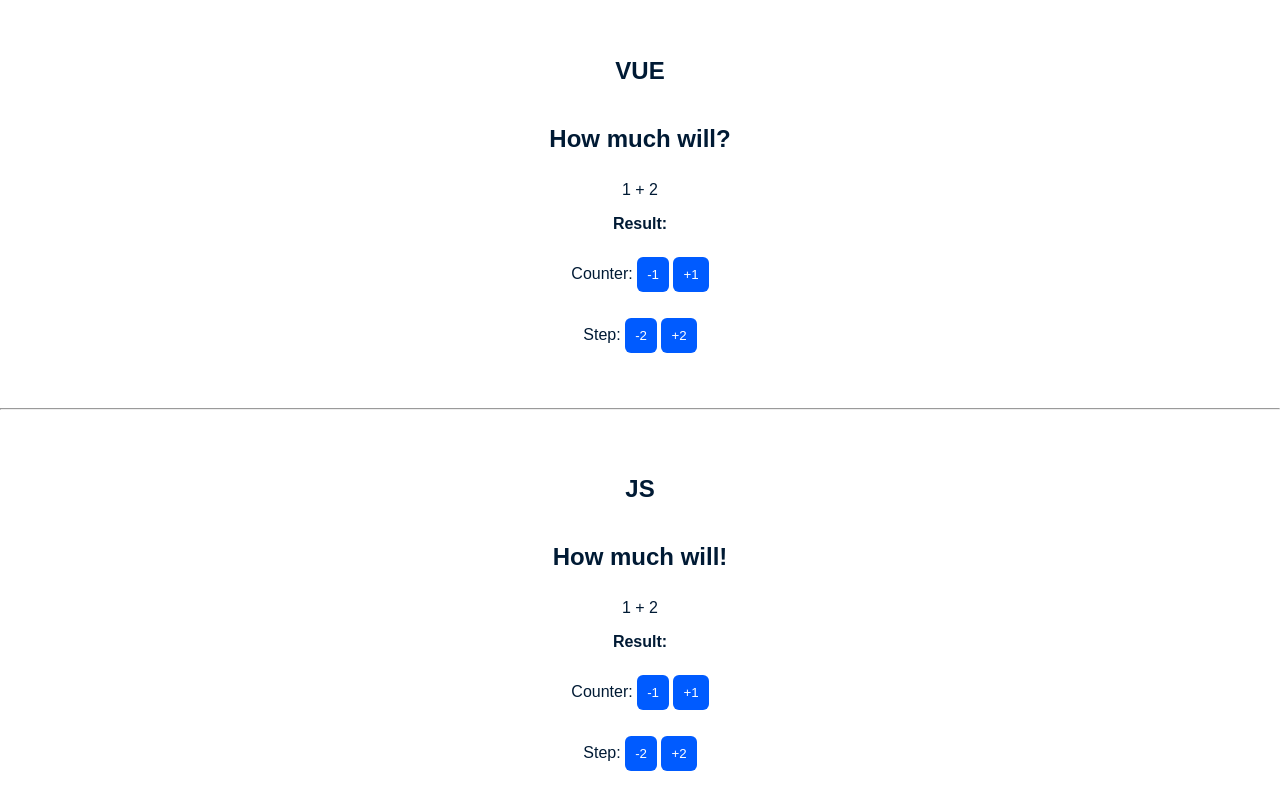
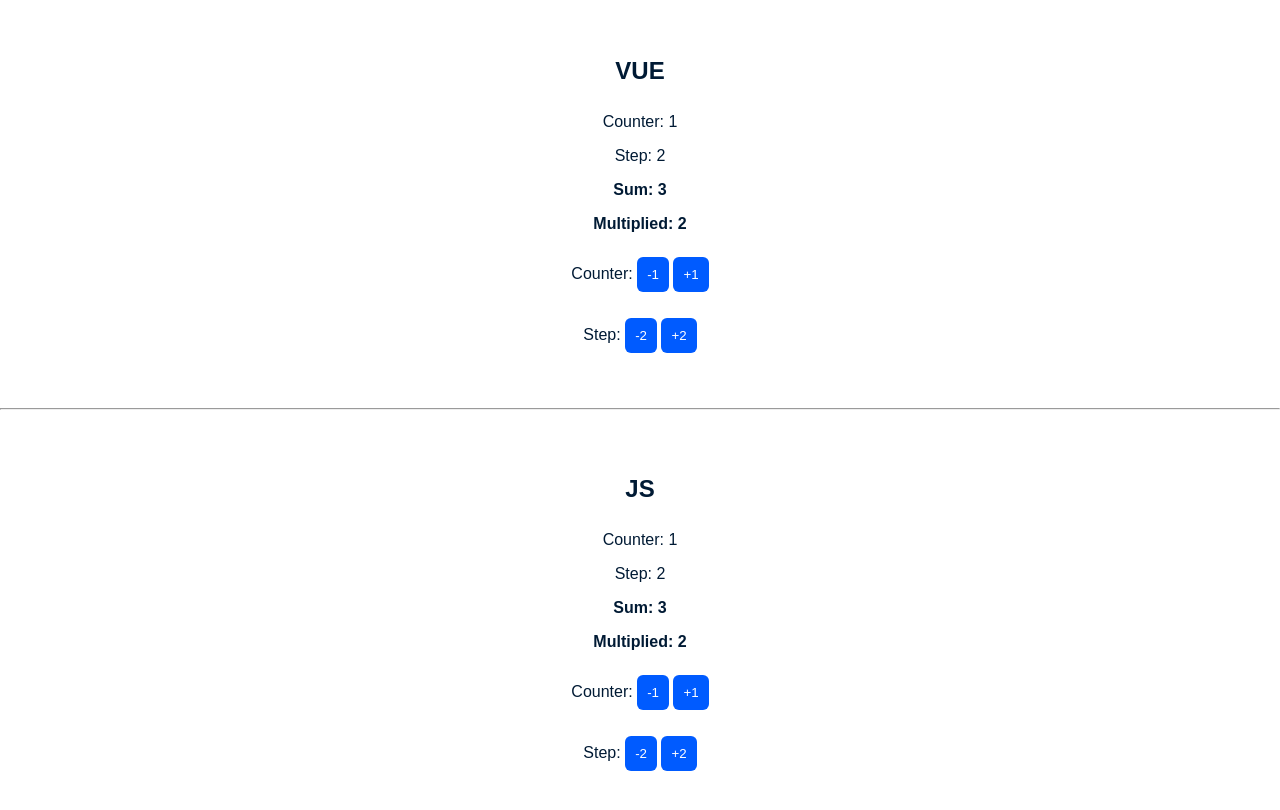
Before and after one commit to ozon-edu-vue-2021/homework-1-viachess, a plain HTML site: page index.html in a window 1280 px wide. Drawn offline with nearby package versions, Linux system fonts and the light colour scheme.

Commit message:
Assignment submission. Added counter handlers and a multiplied field

```diff
--- a/index.html
+++ b/index.html
@@ -13,9 +13,10 @@
 <body>
     <section class="app vue-app">
         <h1>VUE</h1>
-        <h2>How much will?</h2>
-        <p>{{counter}} + {{step}}</p>
-        <p><strong>Result: {{sum}}</strong></p>
+        <p>Counter: {{counter}}</p>
+        <p>Step: {{step}}</p>
+        <p><strong>Sum: {{ sum }}</strong></p>
+        <p><strong>Multiplied: {{ multiplied }}</strong></p>
         <div class="math">
             Counter:
             <button class="button minus" v-on:click="decrementCounterHandler">-1</button>
@@ -23,22 +24,23 @@
         </div>
         <div class="math">
             Step:
-            <button class="button minus">-2</button>
-            <button class="button plus">+2</button>
+            <button class="button minus" v-on:click="decrementStepHandler">-2</button>
+            <button class="button plus" v-on:click="incrementStepHandler">+2</button>
         </div>
     </section>
     <hr>
     <section class="app js-app">
         <h1>JS</h1>
-        <h2>How much will!</h2>
-        <p><span class="counter"></span> + <span class="step"></span></p>
-        <p><strong>Result: <span class="sum"></span></strong></p>
-        <div class="math">
+        <p>Counter: <span class="counter"></span> </p>
+        <p>Step: <span class="step"></span></p>
+        <p><strong>Sum: <span class="sum"></span></strong></p>
+        <p><strong>Multiplied: <span class="multiplied"></span></strong></p>
+        <div class="math counter">
             Counter:
             <button class="button minus">-1</button>
             <button class="button plus">+1</button>
         </div>
-        <div class="math">
+        <div class="math step">
             Step:
             <button class="button minus">-2</button>
             <button class="button plus">+2</button>
@@ -52,55 +54,77 @@
                 step: 2
             },
             methods: {
-                incrementCounterHandler() {},
-                decrementCounterHandler() {}
-                //...
+                incrementCounterHandler() {
+                    this.counter += 1;
+                },
+                decrementCounterHandler() {
+                    this.counter -= 1;
+                },
+                incrementStepHandler() {
+                    this.step += 2;
+                },
+                decrementStepHandler() {
+                    this.step -= 2;
+                }
             },
             computed: {
-                sum() {}
+                sum() {
+                    return this.counter + this.step;
+                },
+                multiplied() {
+                    return this.counter * this.step;
+                }
             }
         })
     </script>
     <script>
         const counterEl = document.querySelector('.js-app .counter');
-        const buttonElMinus = document.querySelector('.js-app .minus');
-        const buttonElPlus = document.querySelector('.js-app .plus');
         const sumEl = document.querySelector('.js-app .sum');
+        const multipliedEl = document.querySelector('.js-app .multiplied');
         const stepEl = document.querySelector('.js-app .step');
+        const buttonElMinus = document.querySelector('.counter .minus');
+        const buttonElPlus = document.querySelector('.counter .plus');
+        const stepElMinus = document.querySelector('.step .minus');
+        const stepElPlus = document.querySelector('.step .plus');
 
         const data = {
             counter: 1,
             step: 2
         };
 
-        const incrementCounterHandler = function () {};
-        const decrementCounterHandler = function () {};
-        //...
-        const getSum = function () {};
+        const updateValues = function () {
+            counterEl.textContent = this.counter;
+            stepEl.textContent = this.step;
+            sumEl.textContent = (this.counter + this.step).toString();
+            multipliedEl.textContent = (this.counter * this.step).toString();
+        };
 
-        const queue = [getSum];
+        const incrementBy = function (prop, value) { data[prop] += value};
+        const decrementBy = function(prop, value) { data[prop] -= value };
+
+        const queue = [updateValues];
 
         Object.keys(data).forEach(key => {
             let value = data[key]; // data.counter, data.counter1, data.counter2
             Object.defineProperty(data, key, {
                 get: function () {
-                    console.log('get');
+                    console.log('get', 'key', key);
                     // queue.push();
                     return value;
                 },
                 set: function (newValue) {
                     console.log('set');
                     value = newValue;
-                    queue.forEach(fn => fn());
+                    queue.forEach(fn => fn.bind(this)());
                 }
             });
         });
 
-        counterEl.textContent = data.counter;
-        stepEl.textContent = data.step;
-        getSum();
-        buttonElMinus.addEventListener('click', decrementCounterHandler);
-        buttonElPlus.addEventListener('click', incrementCounterHandler);
+        updateValues.bind(data)();
+        buttonElMinus.addEventListener('click', () => decrementBy('counter', 1));
+        buttonElPlus.addEventListener('click', () => incrementBy('counter', 1));
+        stepElMinus.addEventListener('click', () => decrementBy('step', 2));
+        stepElPlus.addEventListener('click', () => incrementBy('step', 2));
     </script>
 </body>
 
```
